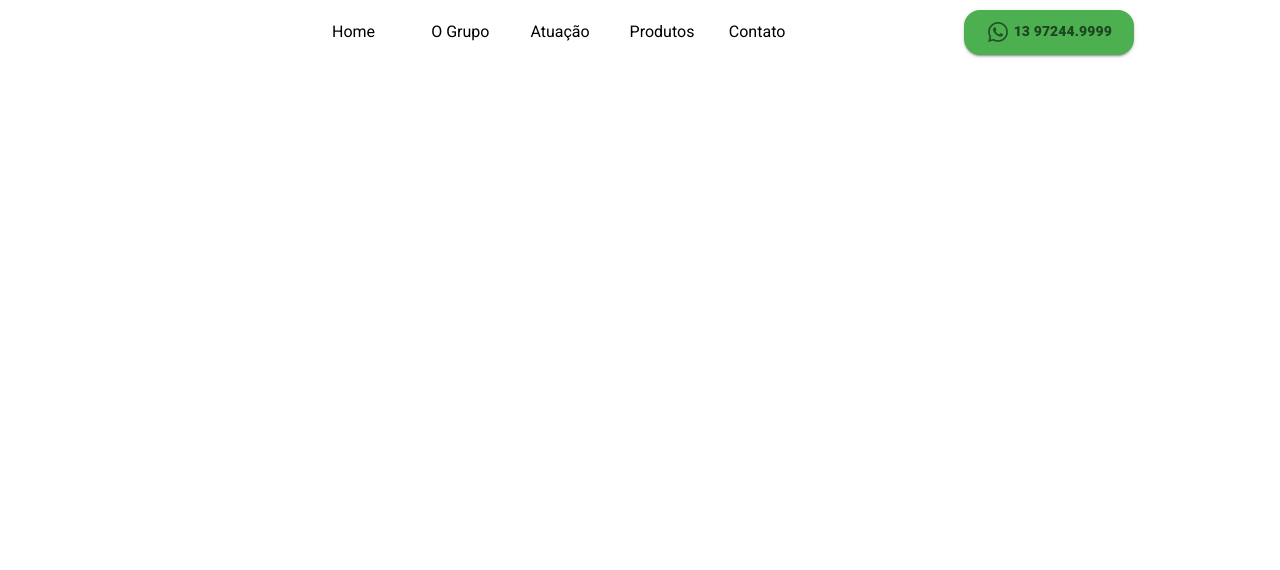
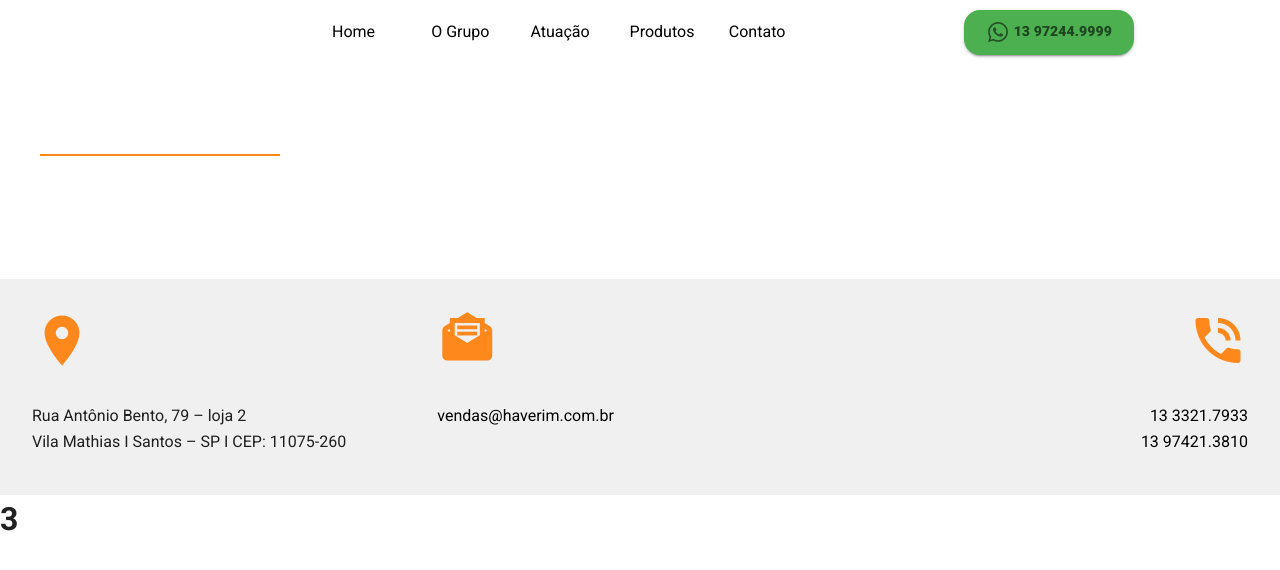
Before and after one commit to mateusfnogueira/frontEnd-Haverin-vuejs, a Vue app: page /contato in a window 1280 px wide. Shown: the top 570 px of the page. Built offline with nearby package versions, Linux system fonts and the light colour scheme.

Commit message:
adicionando footer

```diff
--- a/src/App.vue
+++ b/src/App.vue
@@ -6,15 +6,18 @@
         <router-view></router-view>
       </transition>
 
+    <Footer />
   </v-app>
 </template>
 
 <script>
 import Header from "./components/Header";
+import Footer from "./components/Footer"
 
 export default {
   components: {
     Header,
+    Footer
   },
 };
 </script>
--- a/src/components/Carousel.vue
+++ b/src/components/Carousel.vue
@@ -1,6 +1,6 @@
 <template>
   <v-row no-gutters>
-    <v-carousel hide-delimiters>
+    <v-carousel cycle hide-delimiters>
       <v-carousel-item src="@/assets/img/bg-familia-wide.png">
         <v-row class="fill-height" align="center" justify="center">
           <div
@@ -104,7 +104,7 @@ export default {
       .carousel-text {
         .carousel-btn:hover {
           color: black;
-          background-color: white;
+          background-color:rgba(241, 241, 241, 0.445);
         }
       }
     }
--- /dev/null
+++ b/src/components/Footer.vue
@@ -0,0 +1,84 @@
+<template>
+  <footer class="footer">
+    <v-row class="flex-column" no-gutters>
+      <v-col class="pa-10" cols="12" md="3">
+        <div class="div-img">
+          <v-img src="@/assets/img/logo.png"></v-img>
+        </div>
+      </v-col>
+      <v-col class="pa-8" cols="12" md="12">
+        <v-row no-gutters>
+          <v-col cols="12" md="4">
+            <v-icon size="60px" class="mb-10" color="rgb(255, 136, 28)">
+              mdi-map-marker
+            </v-icon>
+            <p>Rua Antônio Bento, 79 – loja 2</p>
+            <p>Vila Mathias I Santos – SP I CEP: 11075-260</p>
+          </v-col>
+          <v-col cols="12" md="4">
+            <v-icon size="60px" class="mb-10" color="rgb(255, 136, 28)">
+              mdi-email-newsletter
+            </v-icon>
+            <p>
+              <a href="mailto:vendas@haverim.com.br">
+                vendas@haverim.com.br
+              </a>
+            </p>
+          </v-col>
+          <v-col class="d-flex flex-column align-end" cols="12" md="4">
+            <v-icon size="60px" class="mb-10" color="rgb(255, 136, 28)">
+              mdi-phone-in-talk
+            </v-icon>
+            <p>
+              <a href="tel:+551333217933">
+                13 3321.7933
+              </a>
+            </p>
+            <p>
+              <a href="tel:+5513974213810">
+                13 97421.3810
+              </a>
+            </p>
+          </v-col>
+        </v-row>
+      </v-col>
+      <v-col cols="12" md="12">
+        <h1>3</h1>
+      </v-col>
+    </v-row>
+  </footer>
+</template>
+
+<script>
+export default {};
+</script>
+
+<style lang="scss">
+footer {
+  margin-top: 50px;
+  .row {
+    .div-img {
+      border-top: 2px solid rgb(255, 136, 28);
+      .v-image {
+        max-width: 70%;
+        margin: 20px;
+      }
+    }
+    .col-12:nth-child(2) {
+      background-color: #f0f0f0;
+      p {
+        line-height: 10px;
+      }
+      a {
+        text-decoration: none;
+        color: black;
+      }
+      a:hover {
+        text-decoration: none;
+        color: black;
+        font-weight: 750;
+      }
+    }
+  }
+}
+</style>
--- a/src/components/Header.vue
+++ b/src/components/Header.vue
@@ -1,5 +1,5 @@
 <template>
-  <div class="header">
+  <header class="header">
     <v-app-bar flat color="white">
       <v-menu v-if="isMobile()" left bottom>
         <template v-slot:activator="{ on, attrs }">
@@ -29,7 +29,7 @@
 
       <v-col class="col-img" cols="12" sm="2" md="3">
         <v-img
-          src="../assets/img/logo.png"
+          src="@/assets/img/logo.png"
           contain
           max-width="130px"
           aspect-ratio="1"
@@ -77,7 +77,7 @@
         </v-card>
       </v-col>
     </v-app-bar>
-  </div>
+  </header>
 </template>
 
 <script>
--- a/src/router/index.js
+++ b/src/router/index.js
@@ -1,6 +1,6 @@
-import Vue from 'vue'
-import VueRouter from 'vue-router'
-import Home from '../views/Home.vue'
+import Vue from 'vue';
+import VueRouter from 'vue-router';
+import Home from '../views/Home.vue';
 
 Vue.use(VueRouter)
 
@@ -11,12 +11,12 @@ const routes = [
     component: Home
   },
   {
-    path: '/about',
-    name: 'About',
+    path: '/contato',
+    name: 'Contato',
     // route level code-splitting
     // this generates a separate chunk (about.[hash].js) for this route
     // which is lazy-loaded when the route is visited.
-    component: () => import(/* webpackChunkName: "about" */ '../views/About.vue')
+    component: () => import(/* webpackChunkName: "about" */ '../views/Contato.vue')
   }
 ]
 
@@ -24,6 +24,6 @@ const router = new VueRouter({
   mode: 'history',
   base: process.env.BASE_URL,
   routes
-})
+});
 
 export default router;
--- a/src/views/About.vue
+++ /dev/null
@@ -1,5 +0,0 @@
-<template>
-  <div class="about">
-    <h1>This is an about page</h1>
-  </div>
-</template>
--- a/src/views/Home.vue
+++ b/src/views/Home.vue
@@ -211,13 +211,13 @@
 
     <v-row class="map text-center">
       <v-img src="@/assets/img/map.png">
-        <v-row class="flex-column " align="center" justify="end" no-gutters>
+        <v-row class="flex-column " align="center" justify="center" no-gutters>
           <h2>
             Atuamos em toda a Baixada Santista,<br />
             Vale do Ribeira e Litoral Norte.
           </h2>
           <p>200 km dentro do Estado de São Paulo</p>
-          <v-btn outlined rounded color="white">
+          <v-btn outlined rounded="xl" color="white">
             SAIBA MAIS
           </v-btn>
         </v-row>
@@ -332,7 +332,7 @@ export default {
     margin-top: 130px;
     .v-image {
       display: flex;
-      align-items: baseline;
+      align-items: center;
       .v-responsive__content {
         h2 {
           color: white;
@@ -340,6 +340,10 @@ export default {
         p {
           color: white;
         }
+        .v-btn:hover {
+          color: black !important;
+          background-color: rgba(241, 241, 241, 0.445);
+        }
       }
     }
   }
```
